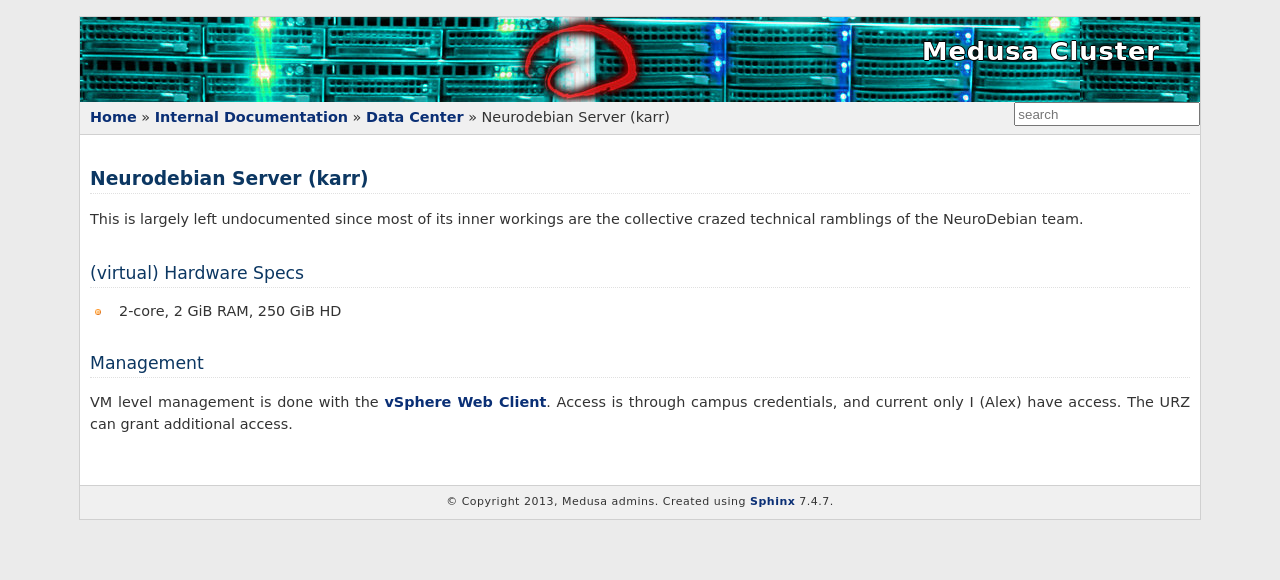
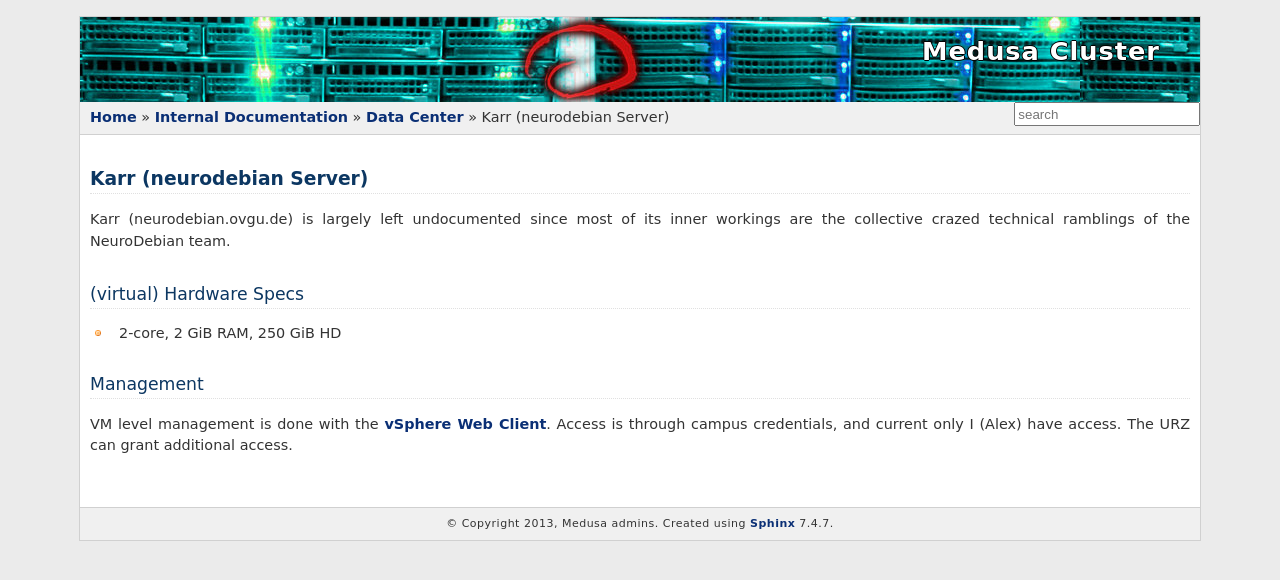
Before and after one commit to psychoinformatics-de/ipsy-docs, a Sphinx documentation site: the page built from source/internal/data_center/karr.rst, in a window 1280 px wide. Shown: the top 580 px of the page. Built offline with Sphinx 7.4.7, drawn with Linux system fonts in a browser that asks for light colours; formulas are drawn with MathJax 3.

Commit message:
Document karr's dns name; cosmetic fix

```diff
--- a/source/internal/data_center/karr.rst
+++ b/source/internal/data_center/karr.rst
@@ -2,9 +2,9 @@
 .. ex: set sts=4 ts=4 sw=4 et tw=79:
 
 *************************
-Neurodebian Server (karr)
+Karr (neurodebian Server)
 *************************
-This is largely left undocumented since most of its inner workings
+Karr (neurodebian.ovgu.de) is largely left undocumented since most of its inner workings
 are the collective crazed technical ramblings of the NeuroDebian team.
 
 (virtual) Hardware Specs
```
